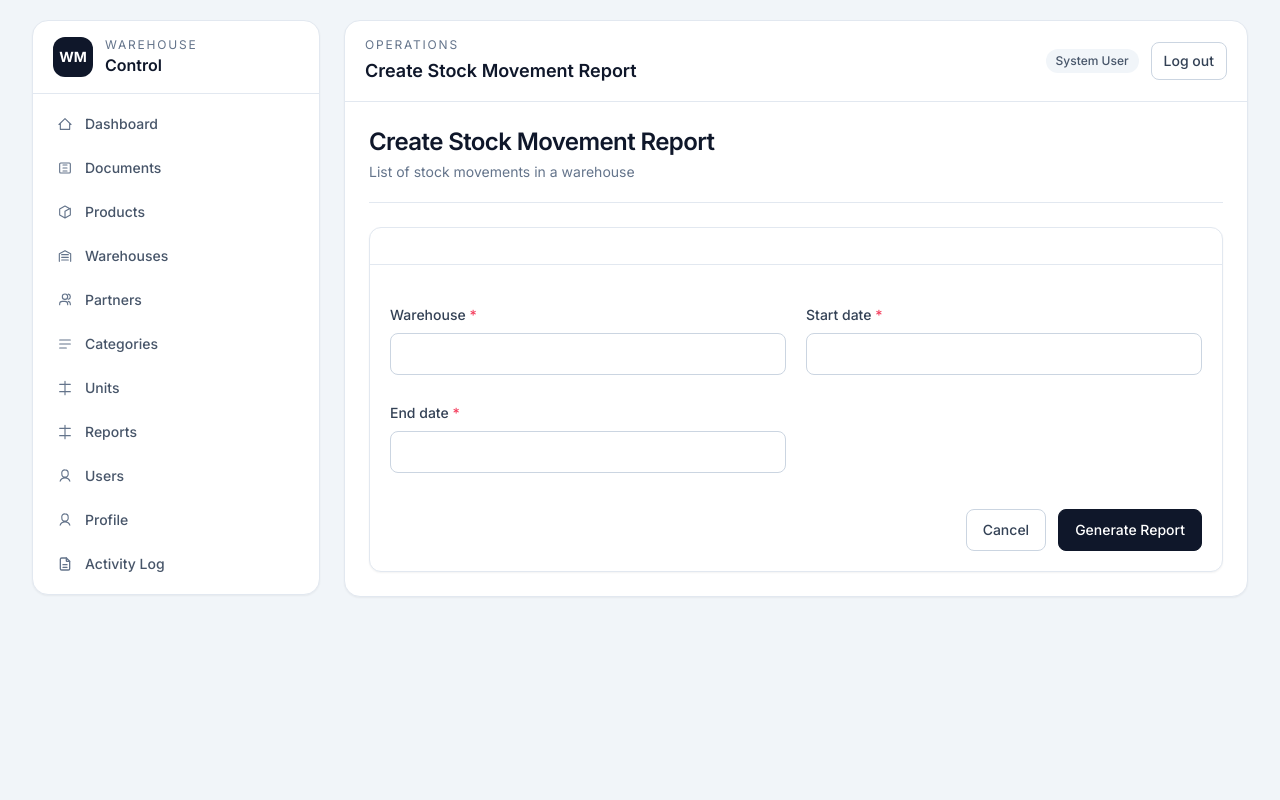
After one commit to JuanAlvin03/werehouse, a Laravel app: template resources/views/reports/create/stock-movement-by-warehouse.blade.php in a window 1280 px wide. The commit adds this page. Run offline with Laravel 12, Linux system fonts and the light colour scheme; the template is opened without the code that fills it, so the values that code supplies are empty; style sheets or scripts are compiled from the project's sources.

Commit message:
add view for creating stock movement report, update routing

```diff
--- /dev/null
+++ b/resources/views/reports/create/stock-movement-by-warehouse.blade.php
@@ -0,0 +1,32 @@
+<x-wms-layout title="Create Stock Movement Report">
+    <x-page-header title="Create Stock Movement Report" subtitle="List of stock movements in a warehouse" />
+
+    <x-panel>
+        <form action="{{ route('reports.stock-movement-by-warehouse.show') }}" method="POST" class="space-y-5" id="myForm">
+            @csrf
+
+            <div class="grid gap-5 md:grid-cols-2">
+                {{-- make this a select for the warehouses --}}
+                <x-form-field label="Warehouse" for="warehouse" :required="true">
+                    <input id="warehouse" name="warehouse" value="{{ old('warehouse') }}" class="w-full rounded-lg border border-slate-300 bg-white px-3 py-2.5 text-sm text-slate-800 focus:border-slate-500 focus:outline-none focus:ring-2 focus:ring-slate-200" required>
+                    @error('warehouse') <span class="text-sm text-rose-600">{{ $message }}</span> @enderror
+                </x-form-field>
+
+                <x-form-field label="Start date" for="start_date" :required="true">
+                    <input id="start_date" name="start_date" value="{{ old('start_date') }}" class="w-full rounded-lg border border-slate-300 bg-white px-3 py-2.5 text-sm text-slate-800 focus:border-slate-500 focus:outline-none focus:ring-2 focus:ring-slate-200" required>
+                    @error('start_date') <span class="text-sm text-rose-600">{{ $message }}</span> @enderror
+                </x-form-field>
+
+                <x-form-field label="End date" for="end_date" :required="true" class="md:col-span-2">
+                    <input id="end_date" name="end_date" value="{{ old('end_date') }}" class="w-full rounded-lg border border-slate-300 bg-white px-3 py-2.5 text-sm text-slate-800 focus:border-slate-500 focus:outline-none focus:ring-2 focus:ring-slate-200" required>
+                    @error('end_date') <span class="text-sm text-rose-600">{{ $message }}</span> @enderror
+                </x-form-field>
+            </div>
+
+            <div class="flex items-center justify-end gap-3 pt-2">
+                <a href="{{ route('reports.index') }}" class="inline-flex items-center justify-center rounded-lg border border-slate-300 bg-white px-4 py-2.5 text-sm font-medium text-slate-700 hover:bg-slate-50">Cancel</a>
+                <x-primary-button>Generate Report</x-primary-button>
+            </div>
+        </form>
+    </x-panel>
+</x-wms-layout>
--- a/resources/views/reports/index.blade.php
+++ b/resources/views/reports/index.blade.php
@@ -22,7 +22,7 @@
             </div>
             <div class="flex items-center gap-3">
                 {{--<x-status-badge :value="$document->status" :tone="match($document->status) { 'POSTED' => 'success', 'DRAFT' => 'info', 'CANCELLED' => 'danger', default => 'default' }" /> --}}
-                <a href="{{ route('reports.stock-movement-by-warehouse') }}" class="text-sm font-medium text-slate-700 hover:text-slate-900">Create Report</a>
+                <a href="{{ route('reports.stock-movement-by-warehouse.create') }}" class="text-sm font-medium text-slate-700 hover:text-slate-900">Create Report</a>
             </div>
         </div>
     </x-panel>
--- a/routes/web.php
+++ b/routes/web.php
@@ -72,7 +72,8 @@ Route::middleware('auth')->group(function () {
     Route::resource('transfers', TransferController::class, ['only' => ['index', 'create', 'store', 'edit', 'update']]);
 
     Route::get('reports', [ReportController::class, 'index'])->name('reports.index');
-    Route::get('reports/stock-movement-by-warehouse', [ReportController::class, 'create_stock_movement_by_warehouse'])->name('reports.stock-movement-by-warehouse');
+    Route::get('reports/stock-movement-by-warehouse/create', [ReportController::class, 'create_stock_movement_by_warehouse'])->name('reports.stock-movement-by-warehouse.create');
+    Route::post('reports/stock-movement-by-warehouse/show', [ReportController::class, 'generate_stock_movement_by_warehouse'])->name('reports.stock-movement-by-warehouse.show');
     // User Add, only admin can add user
     Route::get('users/create', [RegisteredUserController::class, 'create'])->name('users.create');
     Route::get('users/', [UserController::class, 'index'])->name('users.index');
```
Also changed, not shown: app/Http/Controllers/ReportController.php (+8 -1 lines), resources/views/reports/stock-movement-by-warehouse.blade.php (deleted, +0 -9 lines).
